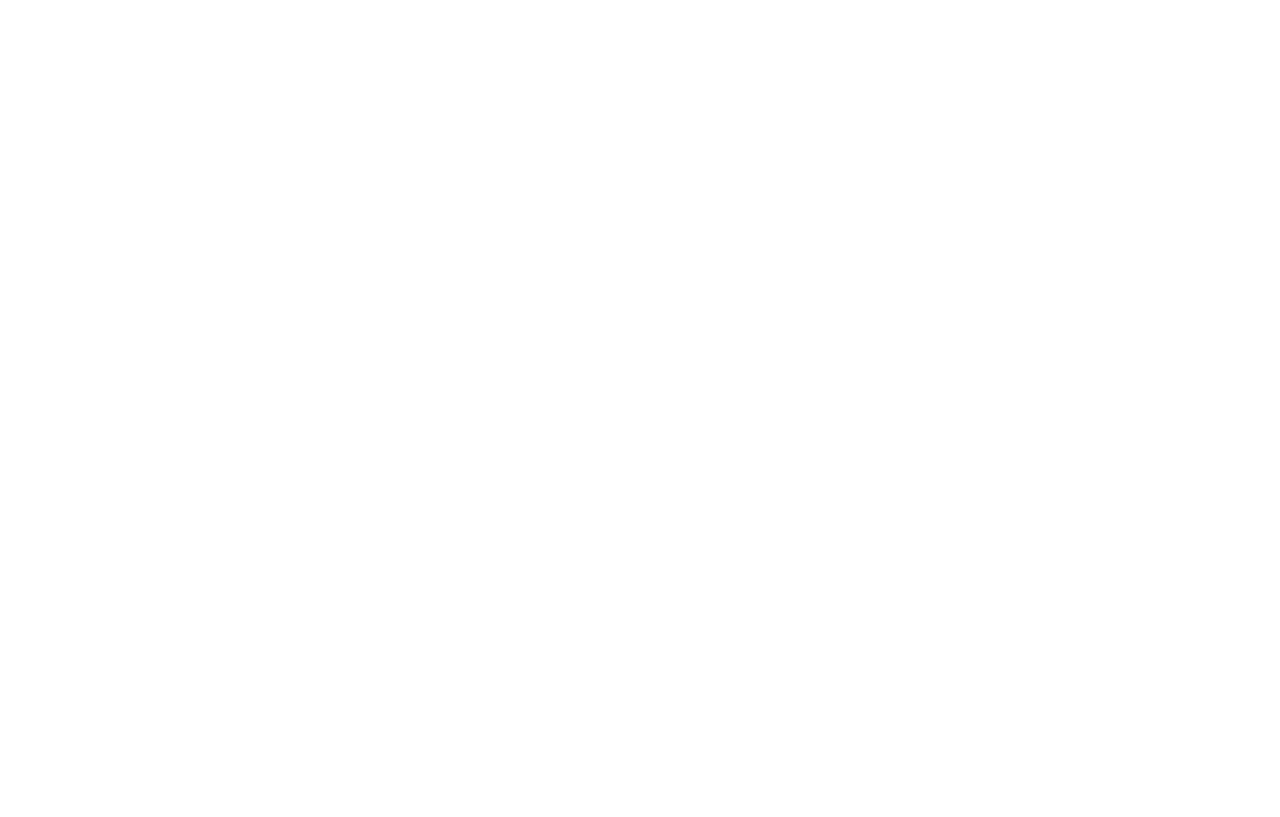
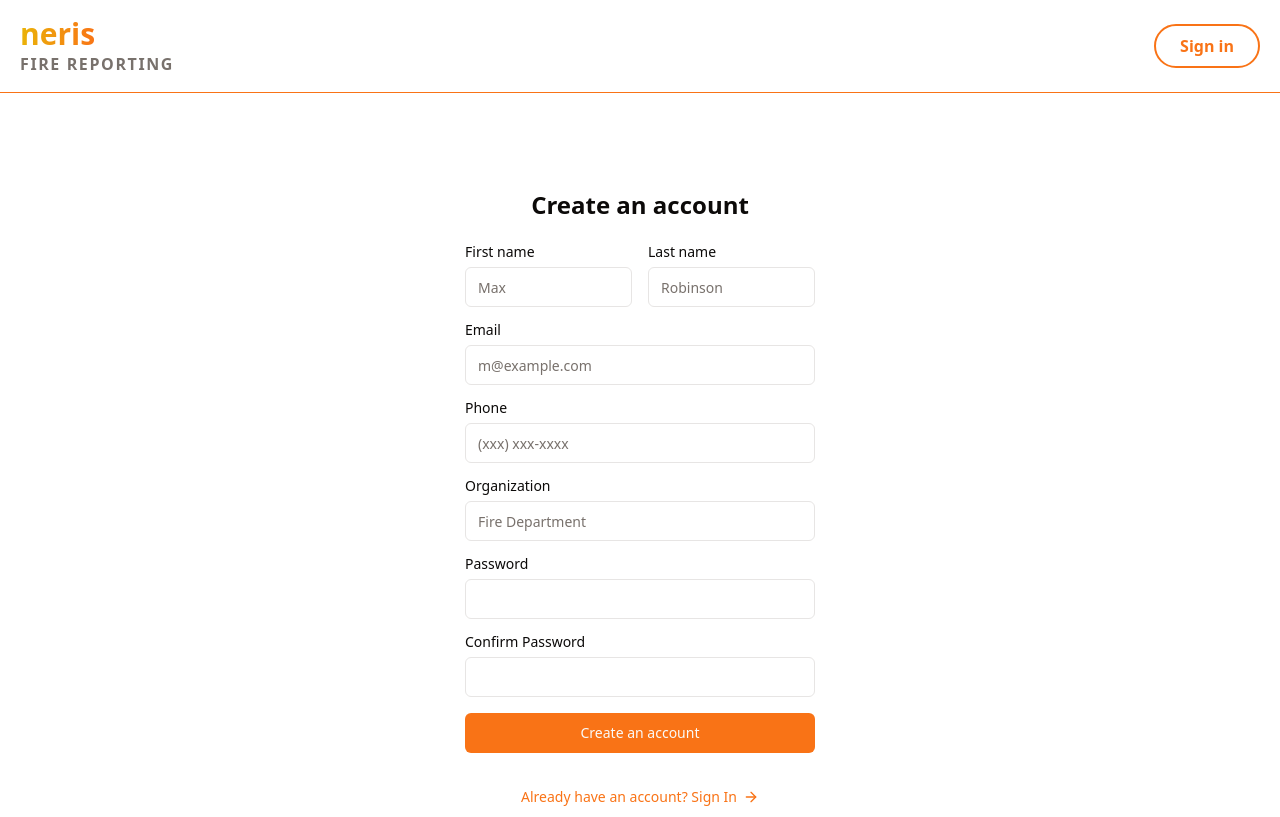
Before and after one commit to Patrick42702/NERIS-fire-reporting, a React (Vite) app in the folder client/: page /sign-up in a window 1280 px wide. Before the commit this address had no page. Built offline with nearby package versions, Linux system fonts and the light colour scheme.

Commit message:
created UI for sign in/sign up forms

```diff
--- a/client/package.json
+++ b/client/package.json
@@ -12,6 +12,7 @@
   "dependencies": {
     "@radix-ui/react-dialog": "^1.0.5",
     "@radix-ui/react-dropdown-menu": "^2.0.6",
+    "@radix-ui/react-label": "^2.0.2",
     "@radix-ui/react-slot": "^1.0.2",
     "@uidotdev/usehooks": "^2.4.1",
     "class-variance-authority": "^0.7.0",
--- a/client/src/App.tsx
+++ b/client/src/App.tsx
@@ -3,6 +3,8 @@
 import AdminLayout from "./pages/admin/AdminLayout";
 import Incidents from "./pages/admin/Incidents";
 import Dashboard from "./pages/admin/Dashboard";
+import SignUp from "./pages/auth/SignUp";
+import SignIn from "./pages/auth/SignIn";
 
 function App() {
   return (
@@ -12,6 +14,8 @@
         <Routes>
           {/* page routes */}
           <Route path="/" element={<Landing />} />
+          <Route path="/sign-up" element={<SignUp />} />
+          <Route path="/sign-in" element={<SignIn />} />
           <Route path="/admin" element={<AdminLayout />}>
             <Route index element={<Dashboard />} />
             <Route path="incidents" element={<Incidents />} />
--- a/client/src/components/Navbar.tsx
+++ b/client/src/components/Navbar.tsx
@@ -17,7 +17,7 @@
         </Link>
 
         <button
-          onClick={() => navigate("/login")}
+          onClick={() => navigate("/sign-in")}
           className="mt-0 border-2 border-primary px-4 py-1 sm:px-6 sm:py-2 rounded-full text-primary font-semibold transition-all duration-300 hover:bg-primary hover:text-white"
         >
           Sign in
--- /dev/null
+++ b/client/src/components/ui/label.tsx
@@ -0,0 +1,24 @@
+import * as React from "react"
+import * as LabelPrimitive from "@radix-ui/react-label"
+import { cva, type VariantProps } from "class-variance-authority"
+
+import { cn } from "@/lib/utils"
+
+const labelVariants = cva(
+  "text-sm font-medium leading-none peer-disabled:cursor-not-allowed peer-disabled:opacity-70"
+)
+
+const Label = React.forwardRef<
+  React.ElementRef<typeof LabelPrimitive.Root>,
+  React.ComponentPropsWithoutRef<typeof LabelPrimitive.Root> &
+    VariantProps<typeof labelVariants>
+>(({ className, ...props }, ref) => (
+  <LabelPrimitive.Root
+    ref={ref}
+    className={cn(labelVariants(), className)}
+    {...props}
+  />
+))
+Label.displayName = LabelPrimitive.Root.displayName
+
+export { Label }
--- a/client/src/index.css
+++ b/client/src/index.css
@@ -1,7 +1,6 @@
 @tailwind base;
 @tailwind components;
 @tailwind utilities;
-
 
 @layer base {
   :root {
@@ -50,7 +49,6 @@
   }
 }
 
-
 @layer base {
   * {
     @apply border-border;
@@ -59,3 +57,26 @@
     @apply bg-background text-foreground;
   }
 }
+
+.step-item {
+  @apply relative flex flex-col justify-center items-center w-36;
+}
+
+.step-item:not(:first-child)::before {
+  @apply content-[''] bg-slate-200 absolute w-full h-[3px] right-2/4 top-1/3 -translate-y-2/4;
+}
+
+.step {
+  @apply w-10 h-10 flex z-10 relative bg-muted-foreground rounded-full items-center justify-center font-semibold text-white;
+}
+
+.step-active .step,
+.step-complete:not(:first-child)::before,
+.step-active:not(:first-child)::before,
+.step-complete .step {
+  @apply bg-primary;
+}
+
+.step-complete p {
+  @apply text-primary;
+}
--- /dev/null
+++ b/client/src/pages/auth/SignIn.tsx
@@ -0,0 +1,52 @@
+import MainLayout from "@/components/MainLayout";
+import { Button, buttonVariants } from "@/components/ui/button";
+import { ArrowRight } from "lucide-react";
+import { Input } from "@/components/ui/input";
+import { Label } from "@/components/ui/label";
+import { Link } from "react-router-dom";
+
+const SignIn = () => {
+  return (
+    <MainLayout>
+      <div className="container relative pt-20 flex flex-col items-center justifty-between lg:px-0">
+        {/* Register stepper */}
+        <div className="flex justify-between mb-4"></div>
+        <div className="mx-auto flex w-full flex-col justify-center space-y-6 sm:w-[350px]">
+          <div className="flex flex-col items-center space-y-2 text-center">
+            <h1 className="text-2xl font-bold">Sign in</h1>
+          </div>
+
+          {/* form */}
+          <div className="grid gap-4">
+            <div className="grid gap-2">
+              <Label htmlFor="email">Email</Label>
+              <Input
+                id="email"
+                type="email"
+                placeholder="m@example.com"
+                required
+              />
+            </div>
+            <div className="grid gap-2">
+              <Label htmlFor="password">Password</Label>
+              <Input id="password" type="password" />
+            </div>
+            <Button className="w-full">Sign in</Button>
+          </div>
+          <Link
+            to="/sign-up"
+            className={buttonVariants({
+              variant: "link",
+              className: "gap-1.5",
+            })}
+          >
+            Don't have an account? Create an account
+            <ArrowRight className="h-4 w-4" />
+          </Link>
+        </div>
+      </div>
+    </MainLayout>
+  );
+};
+
+export default SignIn;
--- /dev/null
+++ b/client/src/pages/auth/SignUp.tsx
@@ -0,0 +1,107 @@
+import MainLayout from "@/components/MainLayout";
+import { Button, buttonVariants } from "@/components/ui/button";
+import { Input } from "@/components/ui/input";
+import { Label } from "@/components/ui/label";
+import { ArrowRight, Check } from "lucide-react";
+import { useState } from "react";
+import { Link } from "react-router-dom";
+
+const SignUp = () => {
+  const [currentStep, setCurrentStep] = useState(1);
+  const [complete, setComplete] = useState(false);
+
+  const steps = ["Account Info", "Organization Info"];
+  return (
+    <MainLayout>
+      <div className="container relative pt-20 flex flex-col items-center justifty-between lg:px-0">
+        {/* Register stepper */}
+        <div className="flex justify-between mb-4">
+          {/* {steps?.map((step, i) => (
+            <div
+              key={i}
+              className={`step-item cursor-pointer ${
+                currentStep === i + 1 && "step-active"
+              } ${(i + 1 < currentStep || complete) && "step-complete"}`}
+              onClick={() => {
+                setCurrentStep(i + 1);
+              }}
+            >
+              <div className="step">
+                {i + 1 < currentStep || complete ? <Check /> : i + 1}
+              </div>
+              <p className="text-gray-500 font-semibold">{step}</p>
+            </div>
+          ))} */}
+        </div>
+        <div className="mx-auto flex w-full flex-col justify-center space-y-6 sm:w-[350px]">
+          <div className="flex flex-col items-center space-y-2 text-center">
+            <h1 className="text-2xl font-bold">Create an account</h1>
+          </div>
+
+          {/* form */}
+          <div className="grid gap-4">
+            <div className="grid grid-cols-2 gap-4">
+              <div className="grid gap-2">
+                <Label htmlFor="first-name">First name</Label>
+                <Input id="first-name" placeholder="Max" required />
+              </div>
+              <div className="grid gap-2">
+                <Label htmlFor="last-name">Last name</Label>
+                <Input id="last-name" placeholder="Robinson" required />
+              </div>
+            </div>
+            <div className="grid gap-2">
+              <Label htmlFor="email">Email</Label>
+              <Input
+                id="email"
+                type="email"
+                placeholder="m@example.com"
+                required
+              />
+            </div>
+            <div className="grid gap-2">
+              <Label htmlFor="phone">Phone</Label>
+              <Input
+                id="phone"
+                type="tel"
+                placeholder="(xxx) xxx-xxxx"
+                required
+              />
+            </div>
+            <div className="grid gap-2">
+              <Label htmlFor="organization">Organization</Label>
+              <Input
+                id="organization"
+                type="text"
+                placeholder="Fire Department"
+                required
+              />
+            </div>
+            <div className="grid gap-2">
+              <Label htmlFor="password">Password</Label>
+              <Input id="password" type="password" />
+            </div>
+            <div className="grid gap-2">
+              <Label htmlFor="confirm-password">Confirm Password</Label>
+              <Input id="confirm-password" type="password" />
+            </div>
+
+            <Button className="w-full">Create an account</Button>
+          </div>
+          <Link
+            to="/sign-in"
+            className={buttonVariants({
+              variant: "link",
+              className: "gap-1.5",
+            })}
+          >
+            Already have an account? Sign In
+            <ArrowRight className="h-4 w-4" />
+          </Link>
+        </div>
+      </div>
+    </MainLayout>
+  );
+};
+
+export default SignUp;
--- a/client/src/pages/landing/Landing.tsx
+++ b/client/src/pages/landing/Landing.tsx
@@ -5,8 +5,8 @@
 const Landing = () => {
   return (
     <MainLayout>
-      <Link to="/dashboard" className={buttonVariants()}>
-        Dashboard
+      <Link to="/admin" className={buttonVariants()}>
+        Admin
       </Link>
     </MainLayout>
   );
```
Also changed, not shown: 1 other file (tests, documents, lock files or other folders).
